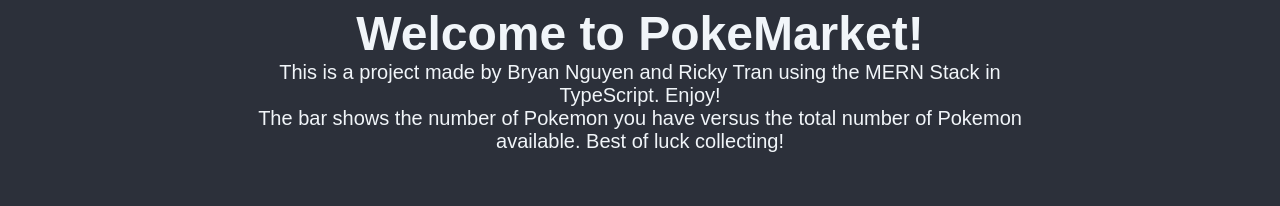
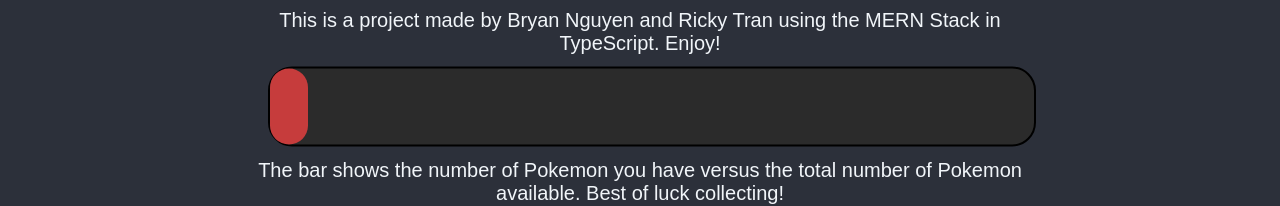
Before and after one commit to BryanNguyen03/Poke-Market, a React (Create React App) app in the folder frontend/: page / in a window 1280 px wide. Shown: the part 321-527 px from the top of the page. Built offline with nearby package versions, Linux system fonts and the light colour scheme.

Commit message:
added live progressbar

```diff
--- a/frontend/src/pages/Collection.tsx
+++ b/frontend/src/pages/Collection.tsx
@@ -1,6 +1,8 @@
 import React, { useEffect, useState } from "react";
 import ProductCard from "../components/ProductCard";
 import { useAuthContext } from "../hooks/useAuthContext";
+import collectionsLogo from '../assets/collectionsLogo.png'
+import '../styles/Collection.css'
 
 interface Pokemon {
   _id: string;
@@ -41,6 +43,9 @@
 
   return (
     <div className="collectionContainer">
+      <img className="logo" src={collectionsLogo}/>
+      <hr style={{color: '#fff', backgroundColor: '#fff', width: '75%', height: '2px', margin: '2vh 0'}}/>
+
       <div className="pokemonCards">
         {cardCollection &&
           cardCollection.map((pokemon) => (
--- a/frontend/src/pages/Home.tsx
+++ b/frontend/src/pages/Home.tsx
@@ -1,8 +1,44 @@
-import React, { useState } from "react";
+import React, { useState, useEffect } from "react";
 import gifPikachu from '../assets/pikachu.gif'
+import ProgressBar from "./ProgressBar";
 import '../styles/Home.css'
+import { useAuthContext } from "../hooks/useAuthContext";
+
+// Structure for our Pokemon data
+interface Pokemon {
+  _id: string;
+  pokemonNum: number;
+  name: string;
+  sprite: string;
+  type: string;
+  type2: string;
+  level: number;
+}
+
 
 const Home = () => {
+  const [cardCollection, setCardCollection] = useState<Pokemon[]>([]);
+  const { user } = useAuthContext();
+
+  useEffect(() => {
+      const fetchCards = async () => {
+        if (!user) {
+          return;
+        }
+
+        // GET request
+        const response = await fetch("/collection", {
+          headers: { Authorization: `Bearer ${user.token}` },
+        });
+        const json = await response.json();
+
+        if (response.ok) {
+          setCardCollection(json);
+        }
+      };
+      fetchCards();
+    }, []);
+
   return <div className="App">
     <div className="main-container">
       <div>Welcome to PokeMarket!</div>
@@ -10,6 +46,7 @@
         This is a project made by Bryan Nguyen and Ricky Tran using the MERN Stack in TypeScript. Enjoy!
       </p>
       {/* ProgressBar */}
+      <ProgressBar progress={cardCollection.length / 1000}/>
       <p>
         The bar shows the number of Pokemon you have versus the total number of Pokemon available. Best of luck collecting!
       </p>
--- /dev/null
+++ b/frontend/src/pages/ProgressBar.tsx
@@ -0,0 +1,24 @@
+import { useEffect, useState } from 'react'
+import '../styles/ProgressBar.css'
+import { useAuthContext } from '../hooks/useAuthContext';
+
+interface Progression {
+    progress: number;
+}
+
+const ProgressBar: React.FC<Progression> = ({ progress }) => {
+
+  return (
+    <div className="capacity">
+        <div className="colored" style={{
+            position: 'absolute',
+            height: '100%',
+            width: `${progress >= 5 ? progress : 5}%`,
+            backgroundColor: '#C63C3C',
+            borderRadius: '24px',
+        }}></div>
+    </div>
+  )
+}
+
+export default ProgressBar;
--- /dev/null
+++ b/frontend/src/styles/Collection.css
@@ -0,0 +1,4 @@
+.logo {
+    width: 30vw;
+    margin: 1em 0;
+}
--- /dev/null
+++ b/frontend/src/styles/ProgressBar.css
@@ -0,0 +1,10 @@
+.capacity {
+    position: relative;
+    width: 100%;
+    height: 10vh;
+    margin: .25em;
+
+    background-color: #2B2B2B;
+    border-radius: 24px;
+    border: 2px solid black;
+}
```
